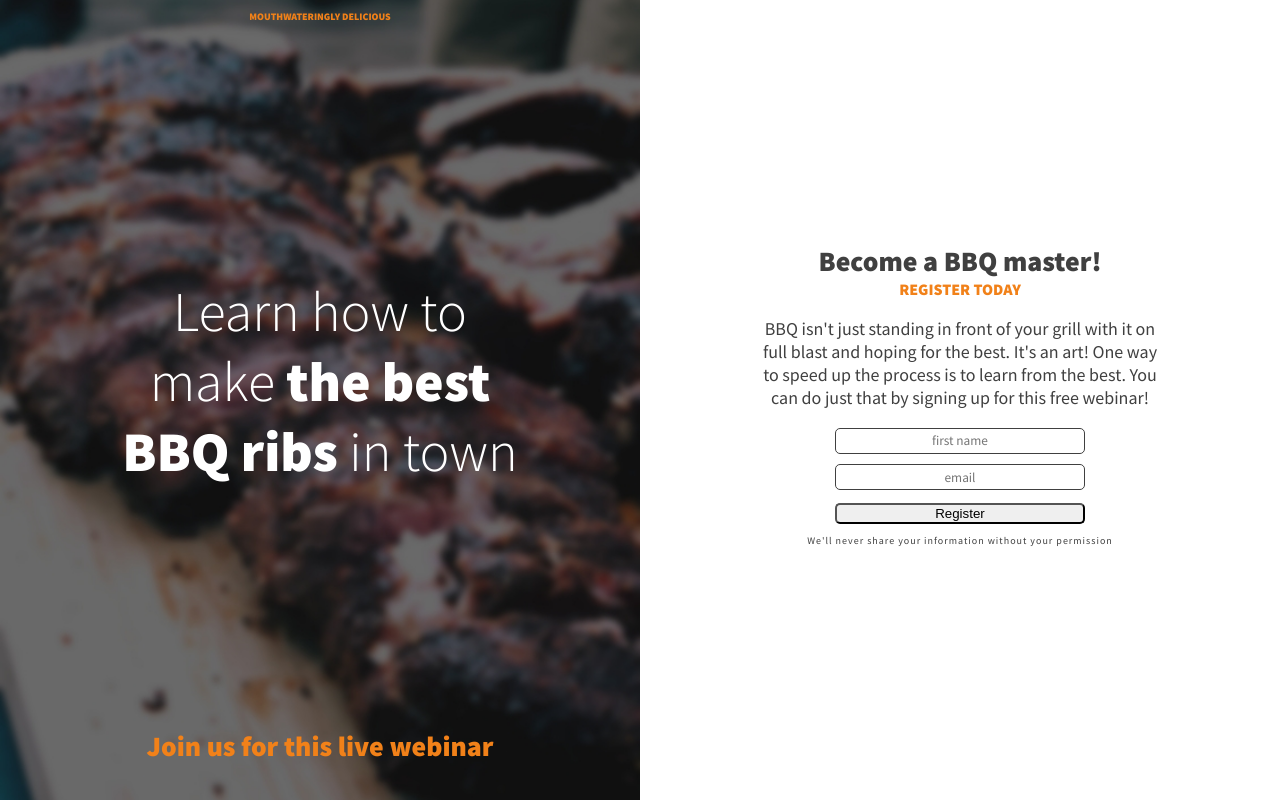
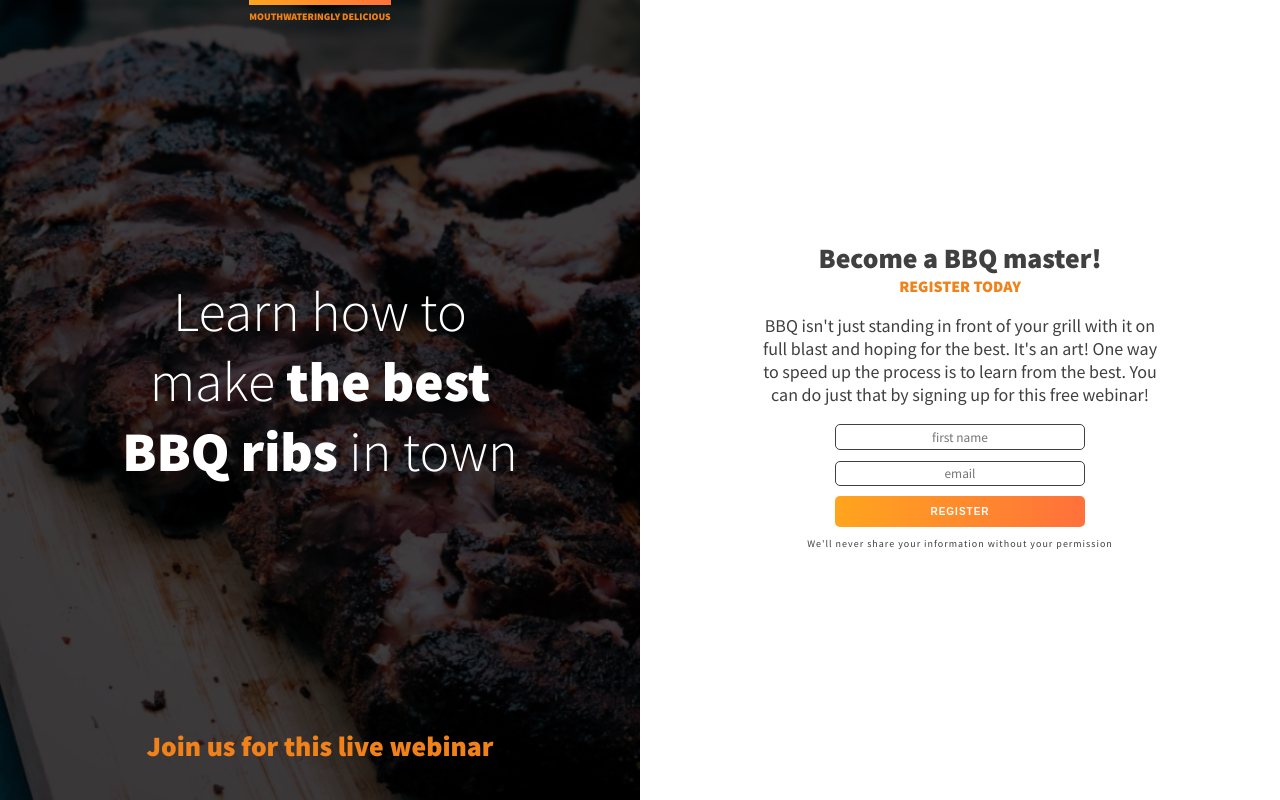
Before and after one commit to flucasjs/responsive-bbq-splash-page, a plain HTML site: page index.html in a window 1280 px wide. Drawn offline with Linux system fonts and the light colour scheme.

Commit message:
updated form styles

```diff
--- a/css/style.css
+++ b/css/style.css
@@ -45,8 +45,13 @@ h2 + p {
     font-size: 0.625rem;
     font-weight: 900;
     color: #F18119;
+    padding-top: 0.5em;
+    border-top: 5px solid #F18119;
+    border-image: linear-gradient(to left, #FF713B, #FFA51D) 1;
+    margin-top: 0;
     text-transform: uppercase;
     order: -1;
+    /* Some letter spacing should make this easier to read. */
 }
 
 .fine-print {
@@ -63,8 +68,10 @@ strong {
 ====================== */
 
 .intro {
-    background-image: url(../assets/images/dark-ribs.jpg);
+    background-image: url(../assets/images/ribs.jpg);
+    /* Consider making this slightly darker. */
     background-color: #404040;
+    background-blend-mode: multiply;
     background-size: cover;
     background-position: center;
     display:flex;
@@ -85,6 +92,7 @@ strong {
 
 .intro > *,
 .main-content > * {
+    /* Might need to make this wider. */
     max-width: 400px;
     margin-left: auto;
     margin-right: auto;
@@ -108,8 +116,39 @@ input {
     font-family: inherit;
     text-align: inherit;
     padding: 0.25em;
+    /* Consider making the border color slightly lighter. */
     border: 1px solid #404040;
     margin-bottom: 0.75em;
+    transform: scale(1);
+    transition: transform 250ms;
+}
+
+input:focus {
+    transform: scale(1.05);
+}
+
+.btn {
+    font-size: 0.625rem;
+    font-weight: 900;
+    text-transform: uppercase;
+    letter-spacing: 1px;
+    display: inline-block;
+    padding: 1em 1.5em;
+    border: 0;
+    border-radius: 5px;
+    cursor: pointer;
+}
+
+.btn-primary {
+    background-image: linear-gradient(to left, #FF713B, #FFA51D);
+    color: #FFF;
+    transform: scale(1);
+    transition: transform 250ms;
+}
+
+.btn-primary:focus,
+.btn-primary:hover {
+    transform: scale(1.05);
 }
 
 /* =======================
```
